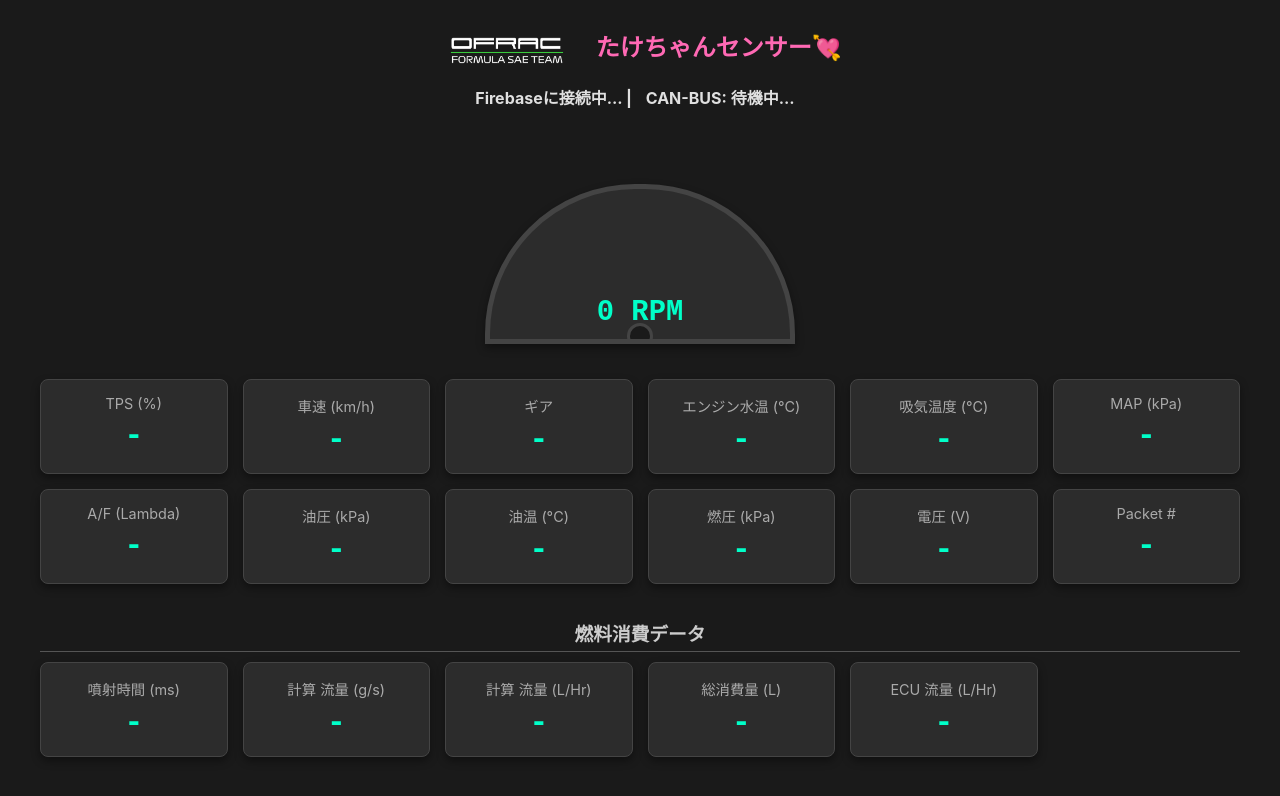
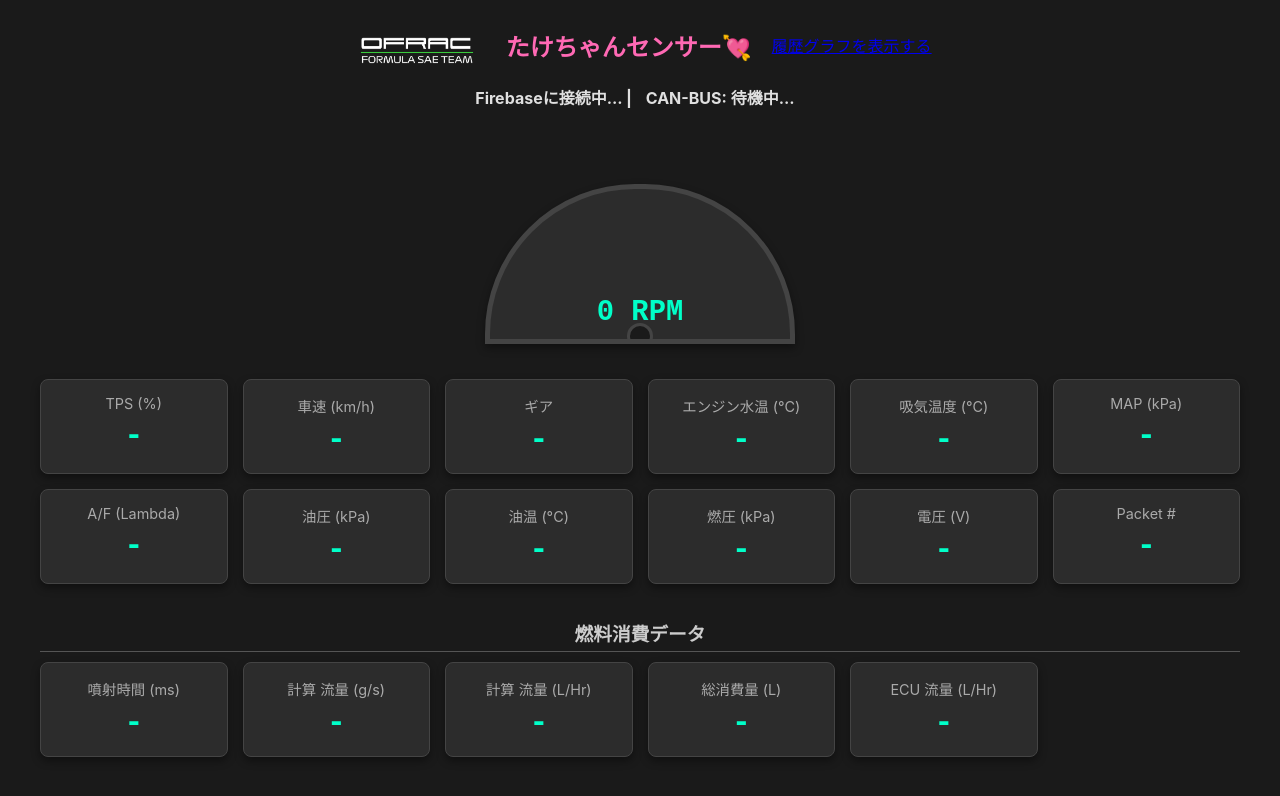
Before and after one commit to kaikkaichi/kaikaichi.github.io, a plain HTML site: page index.html in a window 1280 px wide. Drawn offline with Linux system fonts and the light colour scheme; no server answers.

Commit message:
Update index.html
履歴ページへのアクセスを可能にしました。

```diff
--- a/index.html
+++ b/index.html
@@ -173,6 +173,7 @@
     <div class="header">
         <img src="./OFRACロゴ.png" alt="OFRAC Logo">
         <h2>たけちゃんセンサー💘</h2>
+        <a href="./dashbord_history.html" target="_blank">履歴グラフを表示する</a>
     </div>
 
     <!-- ★変更: ステータス表示エリアを分割 -->
```
